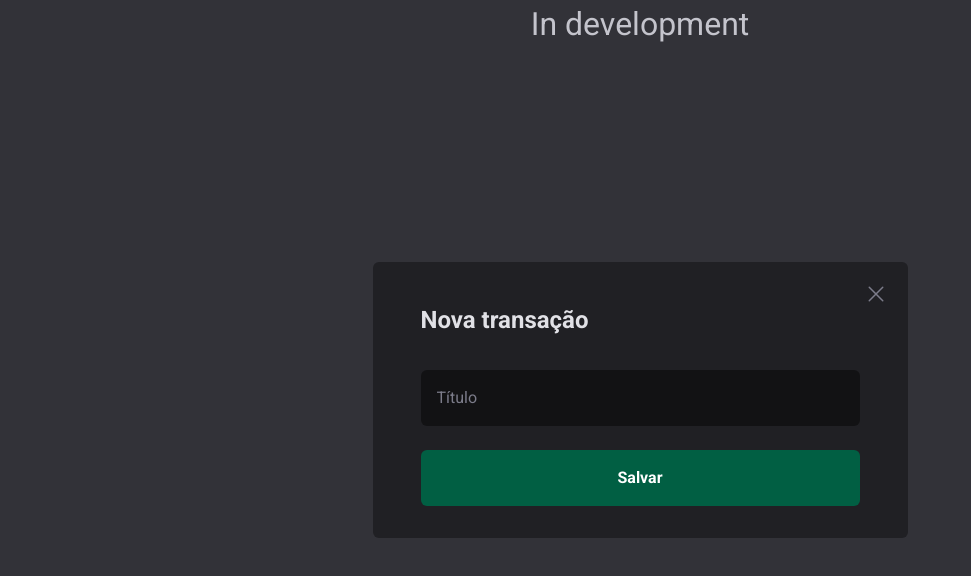
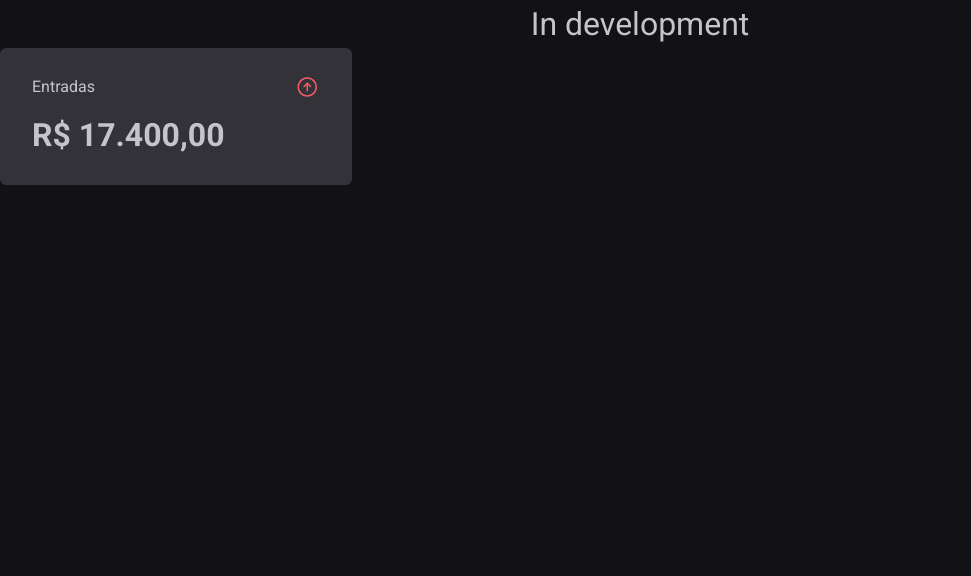
Before and after one commit to NicolasCastro01/finexps.com, a Next.js app: page / in a window 1280 px wide. Shown: the top 576 px of the page, without its empty margins (0-971 px from the left). Built offline with nearby package versions, Linux system fonts and the light colour scheme.

Commit message:
feat: add component card in iCndex to test and alter background of layout

```diff
--- a/src/app/layout.tsx
+++ b/src/app/layout.tsx
@@ -12,7 +12,7 @@ export default function RootLayout({
         <meta name='viewport' content='width=device-width, initial-scale=1' />
         <meta name='description' content='Generated by create next app' />
       </head>
-      <body className='bg-gray4'>{children}</body>
+      <body className='bg-gray1'>{children}</body>
     </html>
   );
 }
--- a/src/app/page.tsx
+++ b/src/app/page.tsx
@@ -1,10 +1,7 @@
 'use client';
 
 import {
-  ButtonTag,
-  CloseIcon,
-  InputTextTag,
-  ModalTag
+  CardTag
 } from '~/app/presentation/common';
 import { GlobalLayoutTag } from '~/app/presentation/common/layouts';
 
@@ -12,22 +9,7 @@ export default function Page() {
   return (
     <GlobalLayoutTag title='Dev'>
       <h1 className='text-32px text-center text-gray6'>In development</h1>
-      <ModalTag title='Nova transação' isOpen={true} iconClose={<CloseIcon />}>
-        <InputTextTag
-          onChange={() => {
-            return;
-          }}
-          placeholder='Título'
-        />
-        <ButtonTag
-          backgroundTransparent={false}
-          onClick={() => {
-            return;
-          }}
-          variant='large'
-          label='Salvar'
-        />
-      </ModalTag>
+      <CardTag />
     </GlobalLayoutTag>
   );
 }
```
